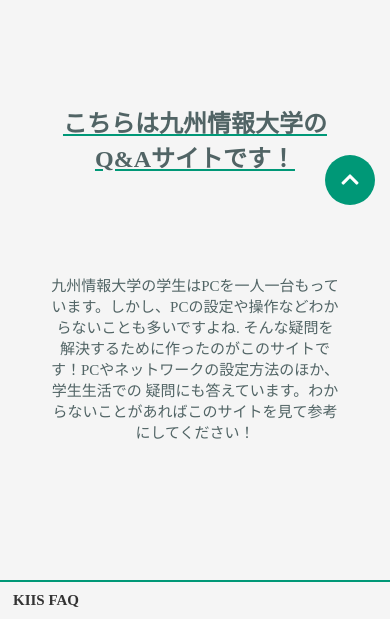
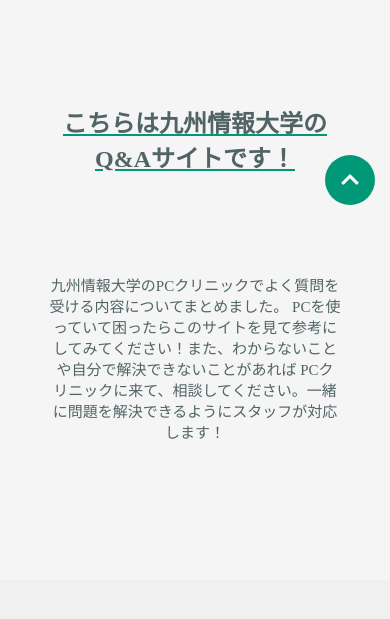
Before and after one commit to kirari-kiis/kiis_qa, a Flask app: page /index in a window 390 px wide. Shown: the part 633-1252 px from the top of the page. After the commit the page ends 1072 px from the top, so only its background shows below. Run offline with Flask 2, Linux system fonts and the light colour scheme; some libraries are stand-ins or nearby versions.

Commit message:
text-change

```diff
--- a/app/static/css/main.css
+++ b/app/static/css/main.css
@@ -337,7 +337,6 @@ footer a:hover::after{
 footer a {
   color: #333;
   position: relative;
-  display: inline-block;
   transition: .3s;
   text-decoration: none;
 }
--- a/app/static/css/style.css
+++ b/app/static/css/style.css
@@ -9,21 +9,10 @@
     padding: 0;
     top: 290px;
   }
+  footer{
+    display: none !important;
+  }
 
-  footer > h1 {
-    margin-top: 10px;
-    margin-right: auto;
-    margin-left: 13px;
-    font-size: 15px;
-    width: 100px
-  }
-  .footer > a {
-    font-size: 8px;
-    line-height: 25px;
-  }
-  .footer{
-    display: none;
-  }
 
   .content > h2{
     font-size: 24px;
@@ -123,6 +112,10 @@
     display:flex;
   }
 
+  footer > a{
+    display: inline-block;
+  }
+
 @media screen and (-webkit-min-device-pixel-ratio:0){
   .main{
     position: absolute;
--- a/app/templates/index.html
+++ b/app/templates/index.html
@@ -20,9 +20,9 @@
         <div class="description"　>
             <div class="content" id="bottom">
                 <h2>こちらは九州情報大学のQ&Aサイトです！</h2>
-                <p class="moji">九州情報大学の学生はPCを一人一台もっています。しかし、PCの設定や操作などわからないことも多いですよね.
-                    そんな疑問を解決するために作ったのがこのサイトです！PCやネットワークの設定方法のほか、学生生活での
-                    疑問にも答えています。わからないことがあればこのサイトを見て参考にしてください！
+                <p class="moji">九州情報大学のPCクリニックでよく質問を受ける内容についてまとめました。
+                    PCを使っていて困ったらこのサイトを見て参考にしてみてください！また、わからないことや自分で解決できないことがあれば
+                    PCクリニックに来て、相談してください。一緒に問題を解決できるようにスタッフが対応します！
                 </p>
             </div>
         </div>
```
